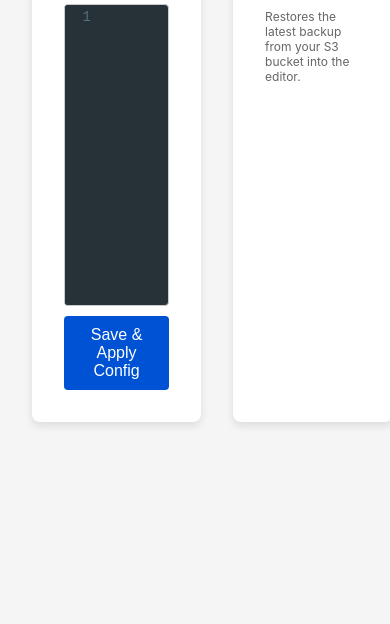
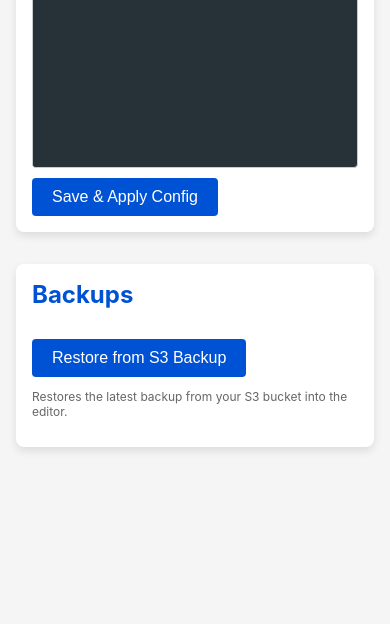
Before and after one commit to hung319/caddy-delpoycx, a plain HTML site: page frontend/index.html in a window 390 px wide. Shown: the part 220-844 px from the top of the page. Drawn offline with nearby package versions, Linux system fonts and the light colour scheme; no server answers.

Commit message:
Update index.html

```diff
--- a/frontend/index.html
+++ b/frontend/index.html
@@ -5,18 +5,113 @@
     <meta name="viewport" content="width=device-width, initial-scale=1.0">
     <title>Caddy Config Editor</title>
     <style>
-        body { font-family: -apple-system, BlinkMacSystemFont, "Segoe UI", Roboto, Helvetica, Arial, sans-serif; background-color: #f5f5f5; color: #333; margin: 0; padding: 2em; }
-        .main-container { display: flex; gap: 2em; max-width: 1200px; margin: auto; }
-        .editor-container { flex: 3; background: white; padding: 2em; border-radius: 8px; box-shadow: 0 4px 8px rgba(0,0,0,0.1); }
-        .backup-container { flex: 1; background: white; padding: 2em; border-radius: 8px; box-shadow: 0 4px 8px rgba(0,0,0,0.1); }
-        h1, h2 { color: #0052d4; }
-        button { background-color: #0052d4; color: white; border: none; padding: 10px 20px; border-radius: 4px; font-size: 16px; cursor: pointer; margin-top: 10px; }
-        button:hover { background-color: #003b9e; }
-        .toast { position: fixed; top: 50%; left: 50%; transform: translate(-50%, -50%); background-color: rgba(0, 0, 0, 0.75); color: white; padding: 20px 40px; border-radius: 8px; z-index: 1000; opacity: 0; transition: opacity 0.3s ease-in-out; pointer-events: none; text-align: center; }
+        body {
+            font-family: -apple-system, BlinkMacSystemFont, "Segoe UI", Roboto, Helvetica, Arial, sans-serif;
+            background-color: #f5f5f5;
+            color: #333;
+            margin: 0;
+            padding: 2em;
+        }
+        .main-container {
+            display: flex;
+            gap: 2em;
+            max-width: 1200px;
+            margin: auto;
+        }
+        .editor-container {
+            flex: 3;
+            background: white;
+            padding: 2em;
+            border-radius: 8px;
+            box-shadow: 0 4px 8px rgba(0,0,0,0.1);
+        }
+        .backup-container {
+            flex: 1;
+            background: white;
+            padding: 2em;
+            border-radius: 8px;
+            box-shadow: 0 4px 8px rgba(0,0,0,0.1);
+        }
+        h1, h2 {
+            color: #0052d4;
+            margin-top: 0;
+        }
+        button {
+            background-color: #0052d4;
+            color: white;
+            border: none;
+            padding: 10px 20px;
+            border-radius: 4px;
+            font-size: 16px;
+            cursor: pointer;
+            margin-top: 10px;
+        }
+        button:hover {
+            background-color: #003b9e;
+        }
+        #backup-list ul {
+            list-style: none;
+            padding: 0;
+            max-height: 500px;
+            overflow-y: auto;
+        }
+        #backup-list li {
+            background: #eee;
+            margin-bottom: 5px;
+            padding: 8px;
+            border-radius: 4px;
+            cursor: pointer;
+            font-size: 14px;
+            word-break: break-all;
+        }
+        #backup-list li:hover {
+            background: #ddd;
+        }
+        .toast {
+            position: fixed;
+            top: 50%;
+            left: 50%;
+            transform: translate(-50%, -50%);
+            background-color: rgba(0, 0, 0, 0.75);
+            color: white;
+            padding: 20px 40px;
+            border-radius: 8px;
+            z-index: 1000;
+            opacity: 0;
+            transition: opacity 0.3s ease-in-out;
+            pointer-events: none;
+            text-align: center;
+        }
         .toast.show { opacity: 1; }
         .toast.success { background-color: #27ae60; }
         .toast.error { background-color: #c0392b; }
-        .CodeMirror { border: 1px solid #ccc; border-radius: 4px; font-size: 14px; height: 600px; }
+        .CodeMirror {
+            border: 1px solid #ccc;
+            border-radius: 4px;
+            font-size: 14px;
+            height: 600px;
+        }
+
+        /* --- PHẦN RESPONSIVE MỚI --- */
+        /* Áp dụng các style này khi màn hình rộng tối đa 768px */
+        @media (max-width: 768px) {
+            body {
+                padding: 1em; /* Giảm padding trên màn hình nhỏ */
+            }
+            .main-container {
+                flex-direction: column; /* Chuyển layout thành 1 cột dọc */
+                width: 100%;
+                padding: 0;
+            }
+            .editor-container, .backup-container {
+                padding: 1em;
+            }
+            .CodeMirror {
+                height: 400px; /* Giảm chiều cao của editor trên mobile */
+            }
+            h1 { font-size: 1.8em; }
+            h2 { font-size: 1.5em; }
+        }
     </style>
     <link rel="stylesheet" href="https://cdnjs.cloudflare.com/ajax/libs/codemirror/5.65.16/codemirror.min.css">
     <link rel="stylesheet" href="https://cdnjs.cloudflare.com/ajax/libs/codemirror/5.65.16/theme/material.min.css">
@@ -31,7 +126,7 @@
             </form>
         </div>
         <div class="backup-container">
-            <h2>Backup</h2>
+            <h2>Backups</h2>
             <button id="restore-btn">Restore from S3 Backup</button>
             <p style="font-size: 12px; color: #666; margin-top: 1em;">Restores the latest backup from your S3 bucket into the editor.</p>
         </div>
@@ -41,6 +136,7 @@
     <script src="https://cdnjs.cloudflare.com/ajax/libs/codemirror/5.65.16/codemirror.min.js"></script>
     <script src="https://cdnjs.cloudflare.com/ajax/libs/codemirror/5.65.16/mode/nginx/nginx.min.js"></script>
     <script>
+        // --- PHẦN JAVASCRIPT GIỮ NGUYÊN ---
         const editor = CodeMirror.fromTextArea(document.getElementById('caddyfile-content'), { lineNumbers: true, mode: 'nginx', theme: 'material', lineWrapping: true });
         const form = document.getElementById('config-form');
         const restoreBtn = document.getElementById('restore-btn');
```
